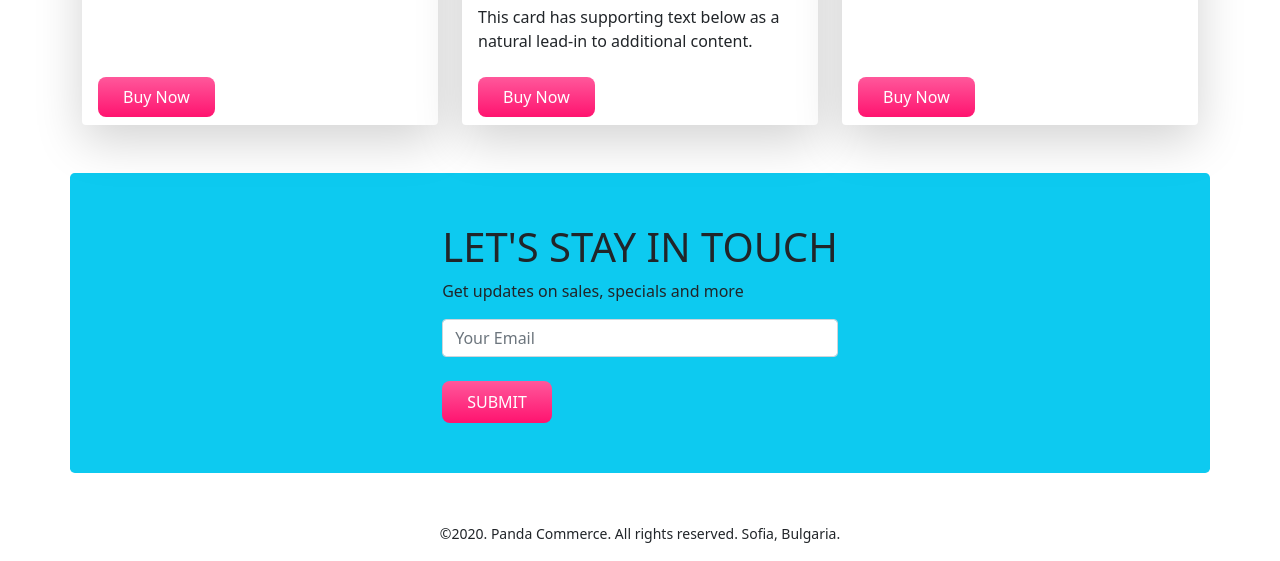
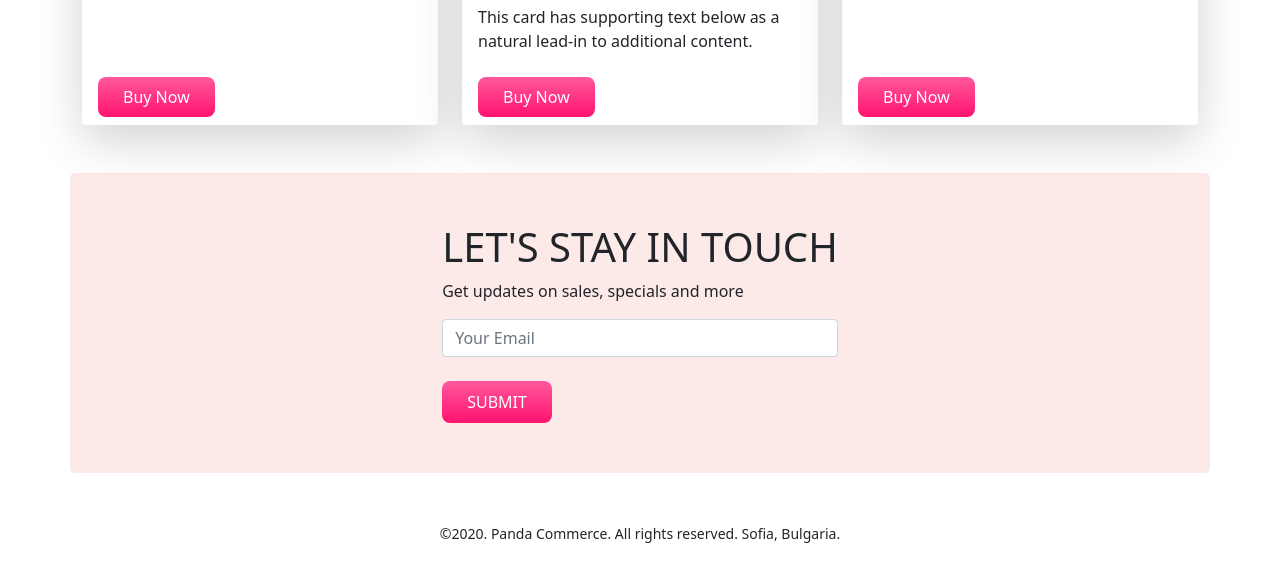
Before and after one commit to sam002696/panda-bootstrap, a plain HTML site: page index.html in a window 1280 px wide. Shown: the part 1773-2334 px from the top of the page. Drawn offline with nearby package versions, Linux system fonts and the light colour scheme.

Commit message:
added styles

```diff
--- a/index.html
+++ b/index.html
@@ -232,7 +232,8 @@
         </section>
         <!-- Subscribe -->
         <section style="height: 300px;"
-            class="container d-flex justify-content-center align-items-center bg-info my-5 rounded-3" id="subscribe">
+            class="container d-flex justify-content-center align-items-center panda-slider-bgcolor my-5 rounded-3"
+            id="subscribe">
             <div>
                 <h1>LET'S STAY IN TOUCH</h1>
                 <p>Get updates on sales, specials and more</p>
```
